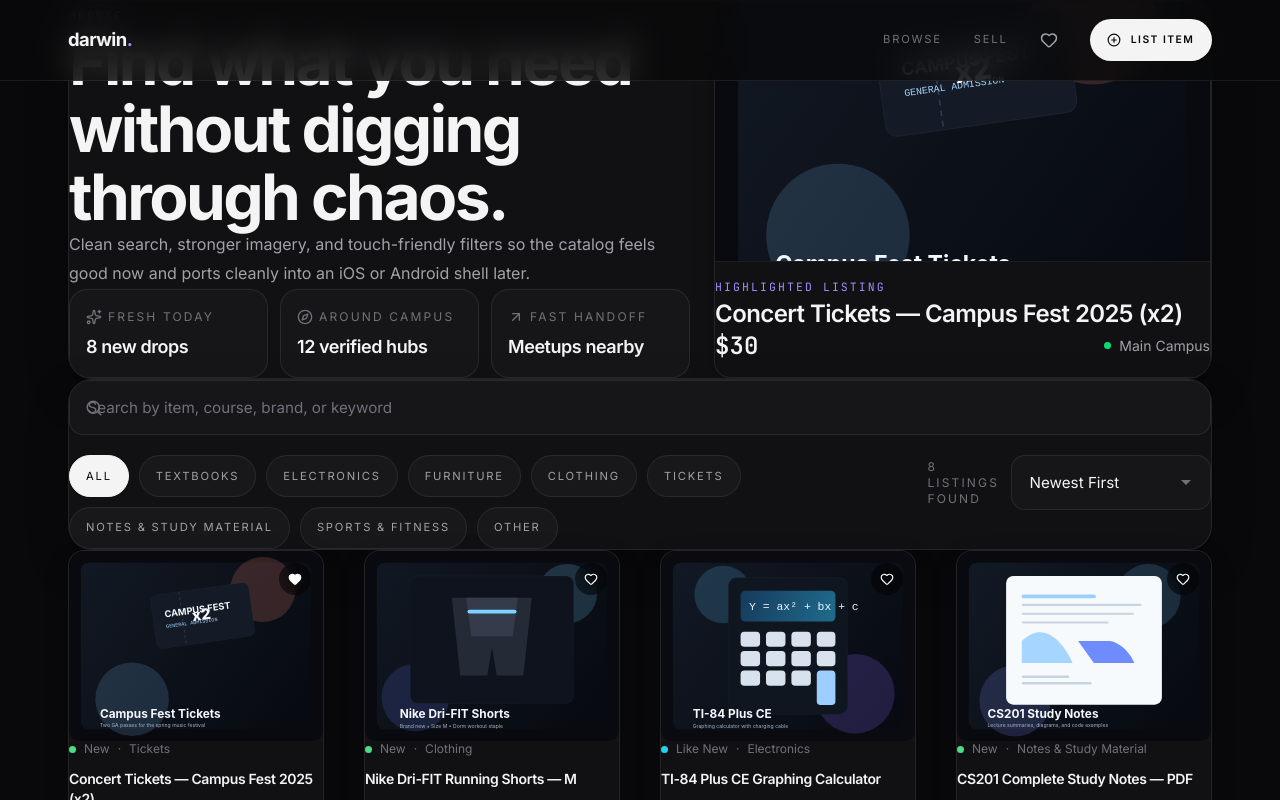
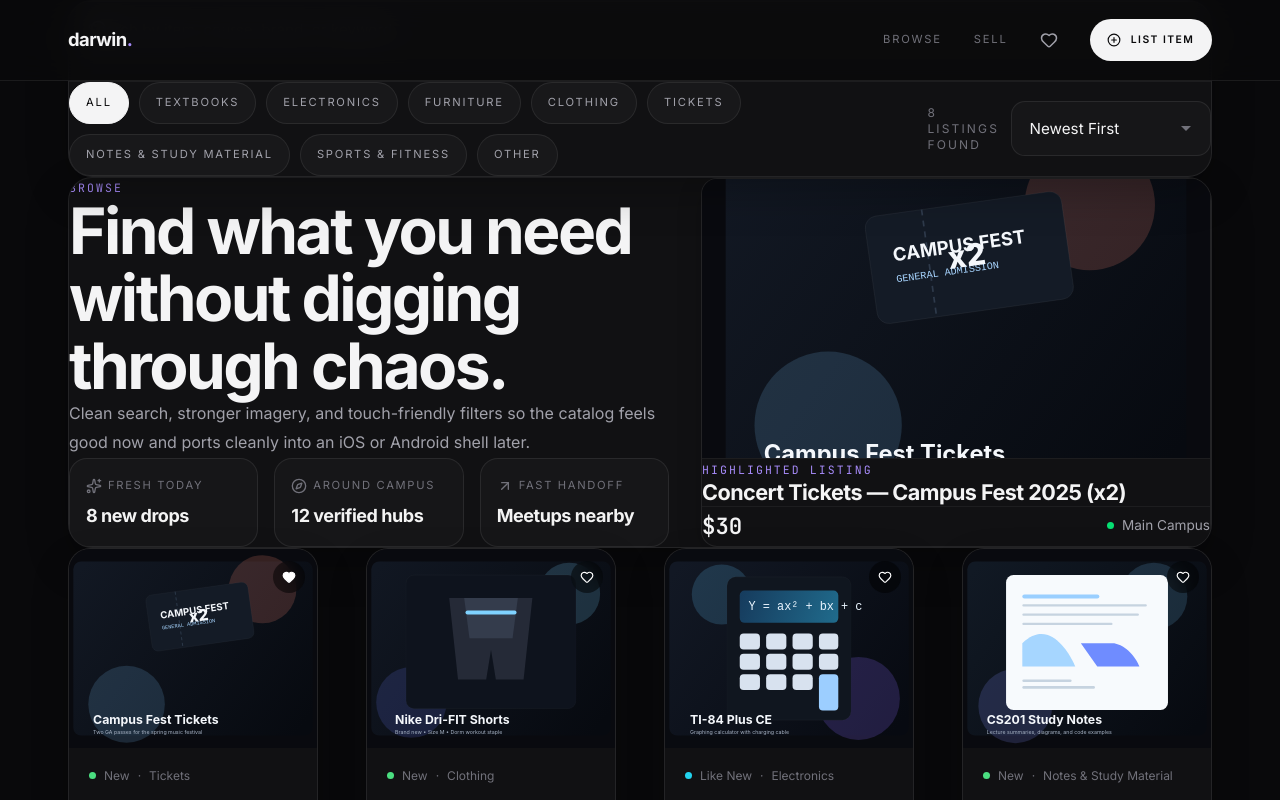
Before and after one commit to SyedQem/darwin, a Next.js app: page /browse in a window 1280 px wide. Shown: the top 800 px of the page. Built offline with nearby package versions, Linux system fonts and the light colour scheme.

Commit message:
fix: fixed browse page view length

```diff
--- a/src/app/browse/page.tsx
+++ b/src/app/browse/page.tsx
@@ -48,101 +48,35 @@
 
   return (
     <PageTransition>
-      <div className="container-vspr py-12 md:py-20">
+      <div className="container-vspr pt-28 pb-12 sm:pt-32 md:pt-40 md:pb-20">
+
+        {/* Search + Filters (Now higher than results & hero) */}
         <motion.section
-          className="surface-panel overflow-hidden p-5 sm:p-6 md:p-8"
-          initial={{ opacity: 0, y: 30, scale: 0.98 }}
-          animate={{ opacity: 1, y: 0, scale: 1 }}
-          transition={{ duration: 0.7, ease: [0.16, 1, 0.3, 1] }}
+          className="surface-panel mb-10 p-4 sm:p-6 md:p-8 relative z-20"
+          initial={{ opacity: 0, scale: 0.985 }}
+          animate={{ opacity: 1, scale: 1 }}
+          transition={{ duration: 0.6, ease: [0.16, 1, 0.3, 1] }}
         >
-          <div className="grid gap-6 lg:grid-cols-[minmax(0,1fr)_minmax(320px,0.8fr)]">
-            <div>
-              <span className="section-label">Browse</span>
-              <h1 className="section-title-md mt-4 max-w-3xl">
-                Find what you need without digging through chaos.
-              </h1>
-              <p className="page-hero-copy mt-5 max-w-2xl">
-                Clean search, stronger imagery, and touch-friendly filters so the catalog feels good now and ports cleanly into an iOS or Android shell later.
-              </p>
-
-              <div className="mt-8 grid gap-3 sm:grid-cols-3">
-                {[
-                  { label: 'Fresh today', value: `${sampleListings.length} new drops`, icon: <Sparkles size={16} /> },
-                  { label: 'Around campus', value: '12 verified hubs', icon: <Compass size={16} /> },
-                  { label: 'Fast handoff', value: 'Meetups nearby', icon: <ArrowUpRight size={16} /> },
-                ].map((item, i) => (
-                  <motion.div
-                    key={item.label}
-                    className="info-tile"
-                    initial={{ opacity: 0, y: 16 }}
-                    animate={{ opacity: 1, y: 0 }}
-                    transition={{ delay: 0.3 + i * 0.08, duration: 0.5 }}
-                  >
-                    <div className="ui-icon-label-tight text-muted text-xs uppercase tracking-[0.18em]">
-                      {item.icon}
-                      {item.label}
-                    </div>
-                    <p className="mt-3 text-lg font-semibold tracking-tight">{item.value}</p>
-                  </motion.div>
-                ))}
-              </div>
-            </div>
-
-            <div className="vspr-card flex flex-col h-full rounded-[26px]">
-              <div className="relative w-full h-[220px] sm:h-[260px] bg-elevated border-b border-white/5">
-                <Image
-                  src={heroListing.image}
-                  alt={heroListing.title}
-                  fill
-                  priority
-                  sizes="(max-width: 1024px) 100vw, 36vw"
-                  className="object-cover"
-                />
-              </div>
-              <div className="p-6 md:p-8 flex-1 flex flex-col justify-center">
-                <p className="section-label mb-3">Highlighted listing</p>
-                <h2 className="text-2xl font-semibold tracking-tight leading-snug">{heroListing.title}</h2>
-                <div className="mt-auto pt-4 flex items-center justify-between">
-                  <span className="price-tag text-2xl">${heroListing.price}</span>
-                  <span className="text-secondary text-sm flex items-center gap-2">
-                    <span className={`condition-dot ${heroListing.condition === 'New' ? 'bg-green-400' : 'bg-blue-400'}`} />
-                    {heroListing.seller.campus}
-                  </span>
-                </div>
-              </div>
-            </div>
-          </div>
-        </motion.section>
-
-        {/* Search + Filters */}
-        <motion.section
-          className="surface-panel mt-8 p-4 sm:p-5 md:p-6"
-          initial={{ opacity: 0, y: 20 }}
-          animate={{ opacity: 1, y: 0 }}
-          transition={{ delay: 0.15, duration: 0.6 }}
-        >
-          <div className="grid gap-5">
+          <div className="grid gap-6">
             <div className="relative">
-              <Search size={18} className="text-muted absolute left-4 top-1/2 -translate-y-1/2" />
+              <Search size={20} className="text-muted absolute left-5 top-1/2 -translate-y-1/2" />
               <input
                 type="text"
                 placeholder="Search by item, course, brand, or keyword"
                 value={query}
                 onChange={(e) => setQuery(e.target.value)}
-                className="vspr-input pl-12"
+                className="vspr-input pl-14 text-lg py-5 h-14"
               />
             </div>
 
-            <div className="flex flex-col gap-4 lg:flex-row lg:items-start lg:justify-between">
+            <div className="flex flex-col gap-4 lg:flex-row lg:items-center lg:justify-between pt-2 border-t border-white/5">
               <div className="flex flex-wrap gap-2.5">
                 {['All', ...categories].map((cat) => (
                   <button
                     key={cat}
                     onClick={() => setSelectedCat(cat as Category | 'All')}
                     className={`filter-chip ${
-                      selectedCat === cat
-                        ? 'filter-chip-active'
-                        : ''
+                      selectedCat === cat ? 'filter-chip-active' : ''
                     }`}
                   >
                     {cat}
@@ -150,8 +84,8 @@
                 ))}
               </div>
 
-              <div className="flex flex-col gap-3 sm:flex-row sm:items-center">
-                <p className="text-muted text-xs uppercase tracking-[0.18em]">
+              <div className="flex flex-col gap-3 sm:flex-row sm:items-center mt-3 lg:mt-0">
+                <p className="text-muted text-xs uppercase tracking-[0.18em] mr-2">
                   {filtered.length} listing{filtered.length !== 1 ? 's' : ''} found
                 </p>
                 <select
@@ -168,25 +102,92 @@
           </div>
         </motion.section>
 
+        {/* Highlighted Section (Moved down) */}
+        <motion.section
+          className="surface-panel overflow-hidden p-5 sm:p-6 md:p-8"
+          initial={{ opacity: 0, y: 20 }}
+          animate={{ opacity: 1, y: 0 }}
+          transition={{ delay: 0.15, duration: 0.7, ease: [0.16, 1, 0.3, 1] }}
+        >
+          <div className="grid gap-8 lg:grid-cols-[minmax(0,1fr)_minmax(320px,0.85fr)]">
+            <div className="flex flex-col justify-center">
+              <span className="section-label">Browse</span>
+              <h1 className="section-title-md mt-4 max-w-3xl leading-[1.05]">
+                Find what you need without digging through chaos.
+              </h1>
+              <p className="page-hero-copy mt-5 max-w-2xl text-[1.05rem]">
+                Clean search, stronger imagery, and touch-friendly filters so the catalog feels good now and ports cleanly into an iOS or Android shell later.
+              </p>
+
+              <div className="mt-10 grid gap-4 sm:grid-cols-3">
+                {[
+                  { label: 'Fresh today', value: `${sampleListings.length} new drops`, icon: <Sparkles size={16} /> },
+                  { label: 'Around campus', value: '12 verified hubs', icon: <Compass size={16} /> },
+                  { label: 'Fast handoff', value: 'Meetups nearby', icon: <ArrowUpRight size={16} /> },
+                ].map((item, i) => (
+                  <motion.div
+                    key={item.label}
+                    className="info-tile pt-4 pb-5 px-5"
+                    initial={{ opacity: 0, y: 16 }}
+                    animate={{ opacity: 1, y: 0 }}
+                    transition={{ delay: 0.3 + i * 0.08, duration: 0.5 }}
+                  >
+                    <div className="ui-icon-label-tight text-muted text-[0.7rem] uppercase tracking-[0.15em] mb-3">
+                      {item.icon}
+                      {item.label}
+                    </div>
+                    <p className="text-lg font-bold tracking-tight text-white/95">{item.value}</p>
+                  </motion.div>
+                ))}
+              </div>
+            </div>
+
+            {/* Highlighted Listing Card */}
+            <div className="vspr-card flex flex-col h-full rounded-[26px]">
+              <div className="relative w-full h-[220px] sm:h-[280px] bg-elevated border-b border-white/5">
+                <Image
+                  src={heroListing.image}
+                  alt={heroListing.title}
+                  fill
+                  priority
+                  sizes="(max-width: 1024px) 100vw, 36vw"
+                  className="object-cover"
+                />
+              </div>
+              <div className="p-7 md:p-8 flex-1 flex flex-col justify-center bg-card">
+                <p className="section-label mb-3 text-[0.7rem]">Highlighted listing</p>
+                <h2 className="text-[1.35rem] font-bold tracking-tight leading-[1.2]">{heroListing.title}</h2>
+                <div className="mt-auto pt-5 flex items-center justify-between border-t border-white/5">
+                  <span className="price-tag text-[1.4rem]">${heroListing.price}</span>
+                  <span className="text-secondary text-[0.85rem] flex items-center gap-2">
+                    <span className={`condition-dot ${heroListing.condition === 'New' ? 'bg-green-400' : 'bg-blue-400'}`} />
+                    {heroListing.seller.campus}
+                  </span>
+                </div>
+              </div>
+            </div>
+          </div>
+        </motion.section>
+
         {/* Results */}
-        <div className="mt-10">
+        <div className="mt-16 md:mt-20">
           {filtered.length > 0 ? (
-            <div className="browse-results-grid grid grid-cols-1 auto-rows-fr gap-8 sm:grid-cols-2 lg:grid-cols-4 xl:gap-10">
+            <div className="browse-results-grid grid grid-cols-1 auto-rows-fr gap-8 sm:grid-cols-2 lg:grid-cols-3 xl:grid-cols-4 lg:gap-10 xl:gap-12">
               {filtered.map((listing, i) => (
-                <ListingCard key={listing.id} listing={listing} index={i} />
+                <ListingCard key={listing.id} listing={listing} index={i} variant="browse" />
               ))}
             </div>
           ) : (
             <motion.div
-              className="empty-state"
+              className="empty-state py-20"
               initial={{ opacity: 0, scale: 0.95 }}
               animate={{ opacity: 1, scale: 1 }}
               transition={{ duration: 0.4 }}
             >
-              <p className="text-secondary text-xl font-medium">
+              <p className="text-secondary text-[1.1rem] font-medium">
                 No listings match your search.
               </p>
-              <p className="text-muted mt-2 text-sm">
+              <p className="text-muted mt-3 text-[0.9rem]">
                 Try different keywords or clear your filters.
               </p>
             </motion.div>
@@ -200,7 +201,7 @@
 export default function BrowsePage() {
   return (
     <Suspense fallback={
-      <div className="container-vspr py-12 md:py-20">
+      <div className="container-vspr pt-28 pb-12 sm:pt-32 md:pt-40 md:pb-20">
         <span className="section-label">BROWSE</span>
         <h1 className="section-title-md mt-4">Find what you need.</h1>
         <p className="text-muted mt-4 text-sm">Loading...</p>
--- a/src/app/globals.css
+++ b/src/app/globals.css
@@ -262,6 +262,20 @@
   color: var(--text-muted);
 }
 .vspr-card:hover .listing-image-container img { transform: scale(1.05); }
+
+.browse-listing-card {
+  border-radius: 22px;
+  box-shadow: 0 16px 36px rgba(0, 0, 0, 0.24);
+}
+
+.browse-listing-image-container {
+  aspect-ratio: 5 / 4;
+}
+
+.browse-listing-info {
+  gap: 0.9rem;
+  padding: 1.25rem 1.25rem 1.35rem;
+}
 
 @media (prefers-reduced-motion: reduce) {
   .vspr-card, .listing-image-container img { transition: none; }
--- a/src/components/ListingCard.tsx
+++ b/src/components/ListingCard.tsx
@@ -10,10 +10,12 @@
 interface Props {
   listing: Listing;
   index: number;
+  variant?: 'default' | 'browse';
 }
 
-export default function ListingCard({ listing, index }: Props) {
+export default function ListingCard({ listing, index, variant = 'default' }: Props) {
   const conditionClass = getConditionClass(listing.condition);
+  const isBrowse = variant === 'browse';
 
   return (
     <motion.div
@@ -24,9 +26,9 @@
       transition={{ duration: 0.5, delay: index * 0.07, ease }}
     >
       <Link href={`/listing/${listing.id}`} className="block h-full">
-        <div className="vspr-card vspr-card-featured h-full flex flex-col">
+        <div className={`vspr-card vspr-card-featured h-full flex flex-col ${isBrowse ? 'browse-listing-card' : ''}`}>
           {/* Image */}
-          <div className="listing-image-container">
+          <div className={`listing-image-container ${isBrowse ? 'browse-listing-image-container' : ''}`}>
             <Image
               src={listing.image}
               alt={listing.title}
@@ -48,7 +50,7 @@
           </div>
 
           {/* Info */}
-          <div className="flex flex-1 flex-col gap-3 p-5">
+          <div className={`flex flex-1 flex-col gap-3 p-5 ${isBrowse ? 'browse-listing-info' : ''}`}>
             {/* Condition */}
             <div className="flex items-center gap-2">
               <span className={`condition-dot ${conditionClass}`} />
@@ -58,7 +60,7 @@
             </div>
 
             {/* Title */}
-            <h3 className="text-sm font-semibold leading-snug tracking-tight line-clamp-2">
+            <h3 className={`font-semibold leading-snug tracking-tight line-clamp-2 ${isBrowse ? 'text-base' : 'text-sm'}`}>
               {listing.title}
             </h3>
 
--- a/src/components/PageTransition.tsx
+++ b/src/components/PageTransition.tsx
@@ -7,8 +7,8 @@
 }
 
 const variants = {
-  hidden: { opacity: 0, y: 16 },
-  enter: { opacity: 1, y: 0 },
+  hidden: { opacity: 0 },
+  enter: { opacity: 1 },
 };
 
 export default function PageTransition({ children }: Props) {
```
